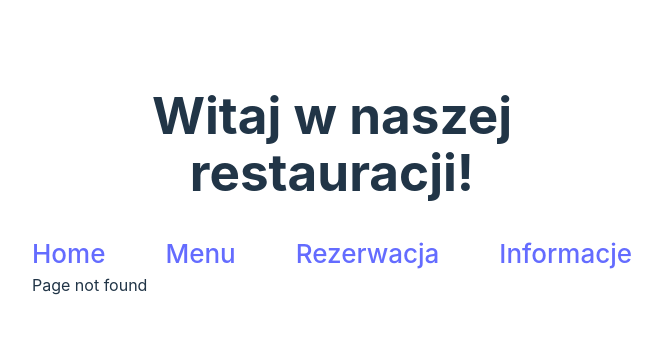
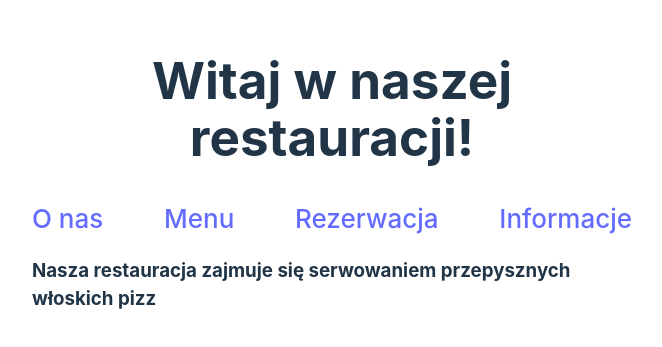
Before and after one commit to lukas-sikora/zadania-react, a React (Vite) app in the folder react-training/: page /about in a window 1280 px wide. Before the commit this address had no page. Shown: the part 225-572 px from the top of the page, without its empty margins (308-970 px from the left). Built offline with nearby package versions, Linux system fonts and the light colour scheme.

Commit message:
fix code

```diff
--- a/react-training/src/components/Layout.jsx
+++ /dev/null
@@ -1,18 +0,0 @@
-import { Link, Outlet } from "react-router-dom";
-
-const Layout = () => {
-  return (
-    <div className="wrapper">
-      <h1>Witaj w naszej restauracji!</h1>
-      <nav>
-        <Link to="/home">Home</Link>
-        <Link to="/menu">Menu</Link>
-        <Link to="/reservation">Rezerwacja</Link>
-        <Link to="/info">Informacje</Link>
-      </nav>
-      <Outlet />
-    </div>
-  );
-};
-
-export default Layout;
--- a/react-training/src/pages/about/About.jsx
+++ b/react-training/src/pages/about/About.jsx
@@ -1,15 +1,8 @@
 const About = () => {
   return (
-    <p>
-      Lorem Ipsum is simply dummy text of the printing and typesetting industry.
-      Lorem Ipsum has been the industry's standard dummy text ever since the
-      1500s, when an unknown printer took a galley of type and scrambled it to
-      make a type specimen book. It has survived not only five centuries, but
-      also the leap into electronic typesetting, remaining essentially
-      unchanged. It was popularised in the 1960s with the release of Letraset
-      sheets containing Lorem Ipsum passages, and more recently with desktop
-      publishing software like Aldus PageMaker including versions of Lorem Ipsum
-    </p>
+    <h3>
+      Nasza restauracja zajmuje się serwowaniem przepysznych włoskich pizz
+    </h3>
   );
 };
 
--- a/react-training/src/pages/home/Home.jsx
+++ b/react-training/src/pages/home/Home.jsx
@@ -1,15 +1,17 @@
+import { Link, Outlet } from "react-router-dom";
+
 const Home = () => {
   return (
-    <p>
-      Lorem Ipsum is simply dummy text of the printing and typesetting industry.
-      Lorem Ipsum has been the industry's standard dummy text ever since the
-      1500s, when an unknown printer took a galley of type and scrambled it to
-      make a type specimen book. It has survived not only five centuries, but
-      also the leap into electronic typesetting, remaining essentially
-      unchanged. It was popularised in the 1960s with the release of Letraset
-      sheets containing Lorem Ipsum passages, and more recently with desktop
-      publishing software like Aldus PageMaker including versions of Lorem Ipsum
-    </p>
+    <div className="wrapper">
+      <h1>Witaj w naszej restauracji!</h1>
+      <nav>
+        <Link to="/about">O nas</Link>
+        <Link to="/menu">Menu</Link>
+        <Link to="/reservation">Rezerwacja</Link>
+        <Link to="/info">Informacje</Link>
+      </nav>
+      <Outlet />
+    </div>
   );
 };
 
--- a/react-training/src/pages/menu/Menu.jsx
+++ b/react-training/src/pages/menu/Menu.jsx
@@ -7,7 +7,9 @@ const Menu = () => {
     <ul>
       {MENU_ITEMS.map(({ id, name }) => (
         <li key={id}>
-          <Link to={`/menu/${id}`}>{name}</Link>
+          <h3>
+            <Link to={`/menu/${id}`}>{name}</Link>
+          </h3>
         </li>
       ))}
       <Outlet />
--- a/react-training/src/pages/reservation/Reservation.jsx
+++ b/react-training/src/pages/reservation/Reservation.jsx
@@ -1,5 +1,5 @@
 const Reservation = () => {
-  return <h2>Zarezerwuj Stolik</h2>;
+  return <h3>Zarezerwuj Stolik</h3>;
 };
 
 export default Reservation;
--- a/react-training/src/pages/restaurationInfo/RestaurantInfo.jsx
+++ b/react-training/src/pages/restaurationInfo/RestaurantInfo.jsx
@@ -1,5 +1,5 @@
 const RestaurantInfo = () => {
-  return <h2>Informacje o Restauracji</h2>;
+  return <h3>Informacje o Restauracji</h3>;
 };
 
 export default RestaurantInfo;
```
Also changed, not shown: react-training/src/App.jsx (+4 -4 lines).
